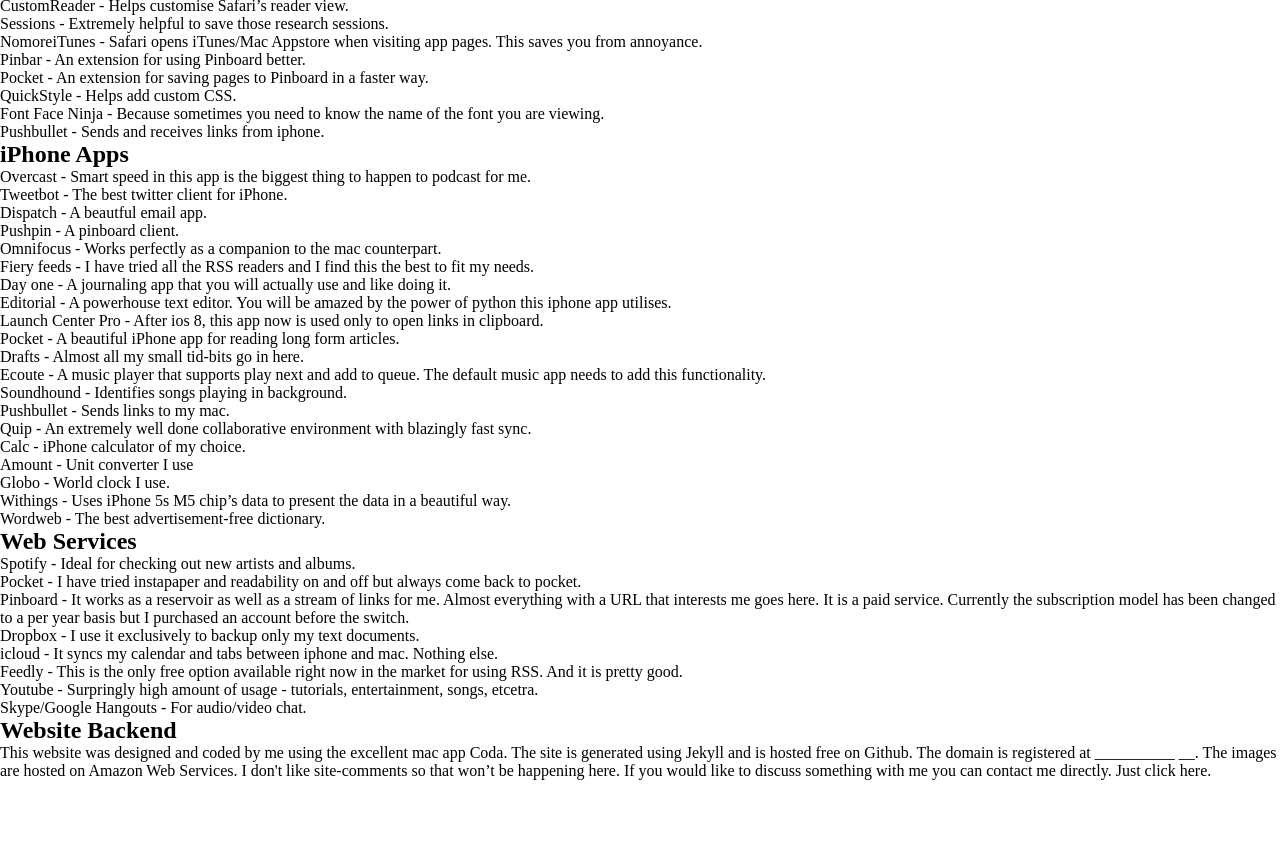
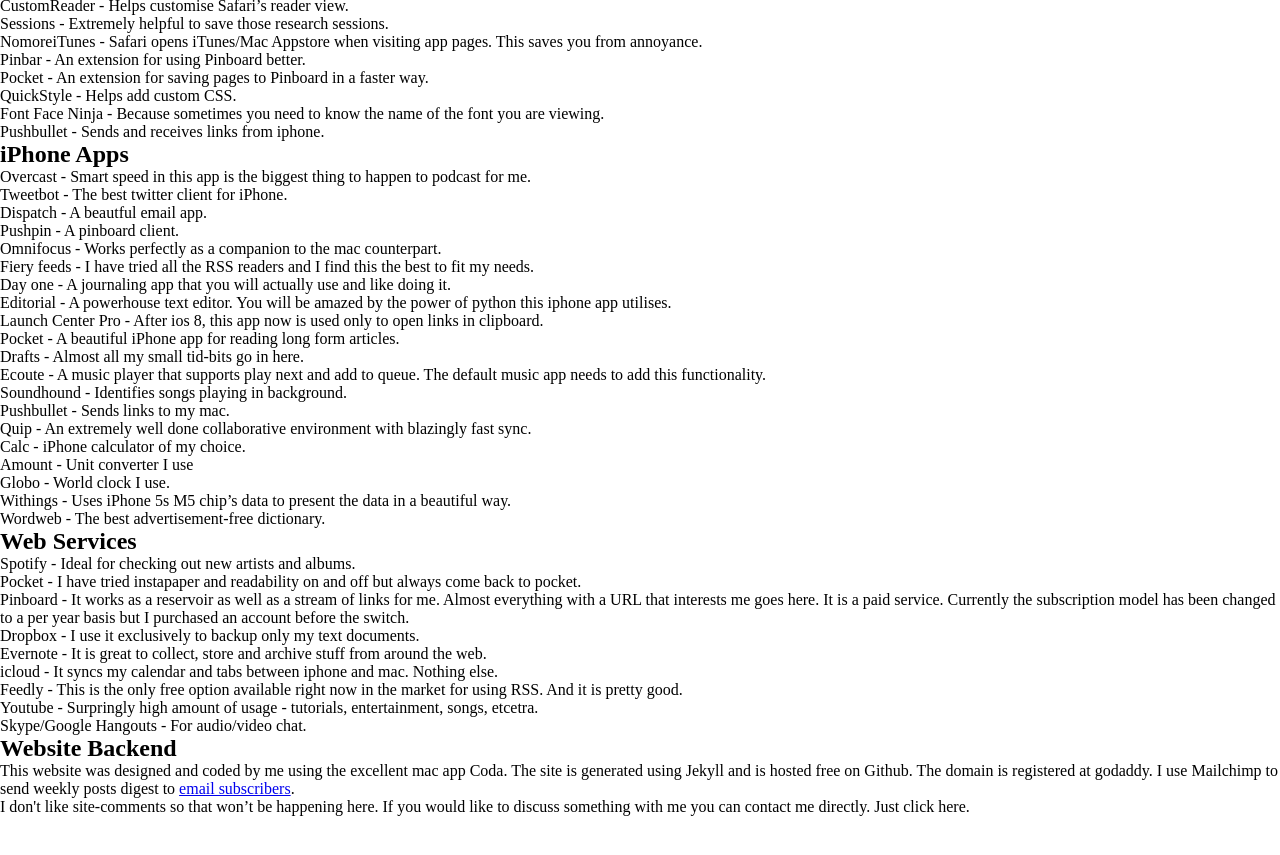
Before and after one commit to hetuashara/hetuashara.github.io, a Jekyll site: the page built from gear.html, in a window 1280 px wide and 900 px high, scrolled down 1556 px. Shown: the top 855 px of the window. Built offline with Jekyll 4.4.1, drawn with Linux system fonts in a browser that asks for light colours.

Commit message:
Updated 404 page

```diff
--- /dev/null
+++ b/404.html
@@ -0,0 +1,4 @@
+---
+layout: pagenotfoundLayout
+permalink: /404.html
+---
--- a/_includes/gearInclude.html
+++ b/_includes/gearInclude.html
@@ -129,6 +129,7 @@
 	<li>Pocket - I have tried instapaper and readability on and off but always come back to pocket.</li>
 	<li>Pinboard - It works as a reservoir as well as a stream of links for me. Almost everything with a URL that interests me goes here. It is a paid service. Currently the subscription model has been changed to a per year basis but I purchased an account before the switch. </li>
 	<li>Dropbox - I use it exclusively to backup only my text documents.</li>
+	<li>Evernote - It is great to collect, store and archive stuff from around the web.</li>
 	<li>icloud - It syncs my calendar and tabs between iphone and mac. Nothing else.</li>
 	<li>Feedly - This is the only free option available right now in the market for using RSS. And it is pretty good.</li>
 	<li>Youtube - Surpringly high amount of usage - tutorials, entertainment, songs, etcetra.</li>
@@ -139,7 +140,8 @@
 
 <h2><a name="mwb"></a>Website Backend</h2>
 
-<p>This website was designed and coded by me using the excellent mac app Coda. The site is generated using Jekyll and is hosted free on Github. The domain is registered at __________&nbsp;__. The images are hosted on Amazon Web Services. I don&#39;t like site-comments so that won’t be happening here. If you would like to discuss something with me you can contact me directly. Just click here.</p>
+<p>This website was designed and coded by me using the excellent mac app Coda. The site is generated using Jekyll and is hosted free on Github. The domain is registered at godaddy. I use Mailchimp to send weekly posts digest to <a href="http://eepurl.com/bel3_P">email subscribers</a>.</p>
+<p> I don&#39;t like site-comments so that won’t be happening here. If you would like to discuss something with me you can contact me directly. Just click here.</p>
 
 
 </div>
```
Also changed, not shown: _includes/pagenotfoundInclude.html (added, +7 -0 lines), _layouts/pagenotfoundLayout.html (added, +21 -0 lines).
